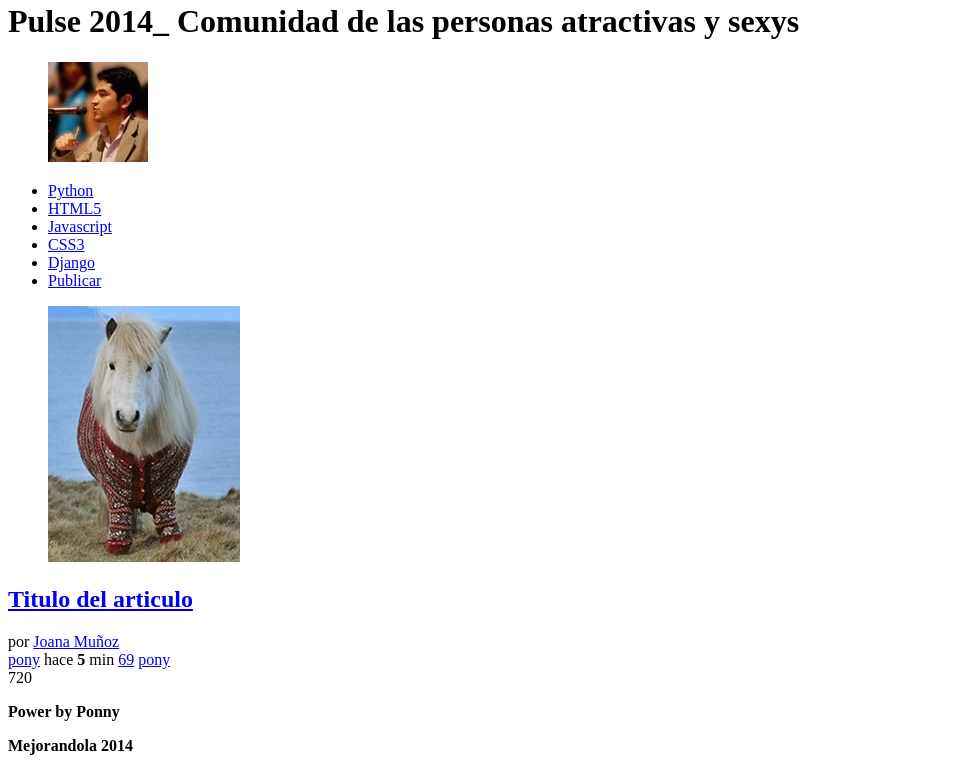
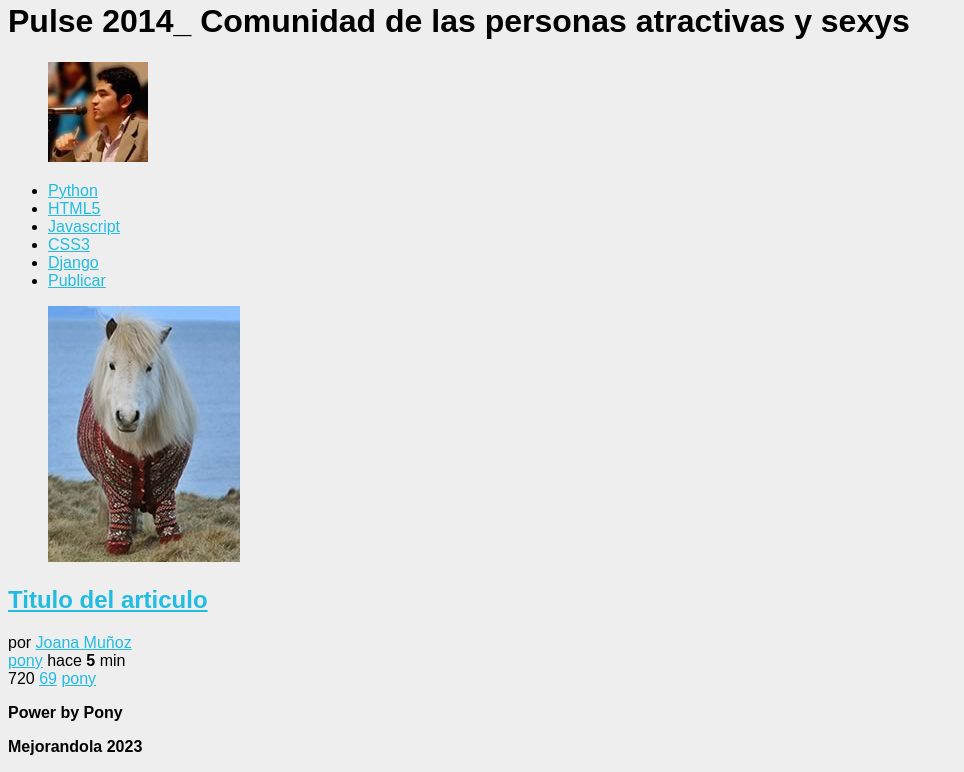
Before and after one commit to marcoplaza/mejor_web, a plain HTML site: page index.html in a window 1280 px wide. Shown: the part 198-970 px from the top of the page, without its empty margins (0-964 px from the left). Drawn offline with Linux system fonts and the light colour scheme.

Commit message:
Se creo el archivo estilos.css en el directorio css y se agrego los enlaces al archivo de la hoja de estilos asi como a el archivo normalice en el archivo index.html con las etiquetas <link>

```diff
--- /dev/null
+++ b/css/estilos.css
@@ -0,0 +1,11 @@
+a
+{
+	color: #22BCE0;
+}
+
+body
+{
+	background: #EEEEEE;
+	font-family: Arial;
+	font-size: 16px;
+}
--- a/index.html
+++ b/index.html
@@ -4,6 +4,8 @@
 		<meta charset = "utf-8" />
 		<title>2014 en 2022</title>
 		<meta name = "description" content = " "	/>
+		<link rel = "stylesheet" href = "css/normalice.css" />
+		<link rel = "stylesheet" href = "css/estilos.css" />
 	</head>
 	<body>
 		<header>
@@ -48,22 +50,22 @@
 					<span class = "fecha_item">
 						hace <strong>5</strong> min
 					</span>
-					<a href = "#" class = "comentarios_item">69</a>
-					<a href = "#" class = "guardar_item">pony</a>
 				</div>
 				<div class = "votacion">
 					<a href = "#" class = "up"></a>
 					720
 					<a href = "#" class = "down"></a>
+					<a href = "#" class = "comentarios_item">69</a>
+					<a href = "#" class = "guardar_item">pony</a>
 				</div>
 			</article>
 		</section>
 		<footer>
 			<p>
-				<strong>Power by Ponny<strong>
+				<strong>Power by Pony<strong>
 			</p>
 			<p>
-				Mejorandola 2014
+				Mejorandola 2023
 			</p>
 		</footer>
 	</body>
```
